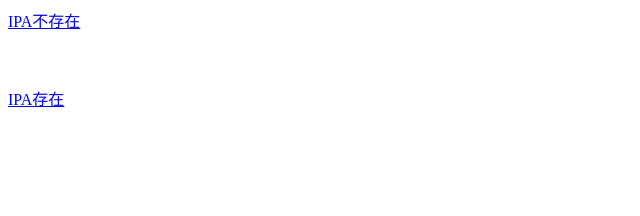
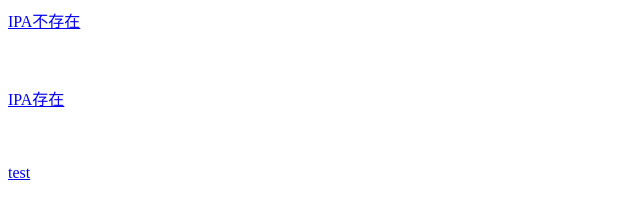
Before and after one commit to xiao345/xiao345.github.io, a plain HTML site: page b1/index.html in a window 1280 px wide. Shown: the full height of the page, 0-640 px from the left. Drawn offline with Linux system fonts and the light colour scheme.

Commit message:
test ipa

```diff
--- a/b1/index.html
+++ b/b1/index.html
@@ -1,3 +1,4 @@
 <a href='itms-services://?action=download-manifest&url=https://xiao345.github.io/b1/a.plist'>IPA不存在</a><br /><br /><br /><br />
 <a href='itms-services://?action=download-manifest&url=https://xiao345.github.io/b1/b.plist'>IPA存在</a><br /><br /><br /><br />
+<a href='itms-services://?action=download-manifest&url=https://xiao345.github.io/b1/c.plist'>test</a><br /><br /><br /><br />
 <br>
```
Also changed, not shown: 1 other file.
